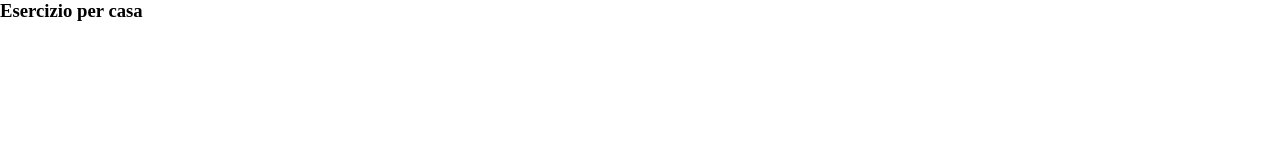
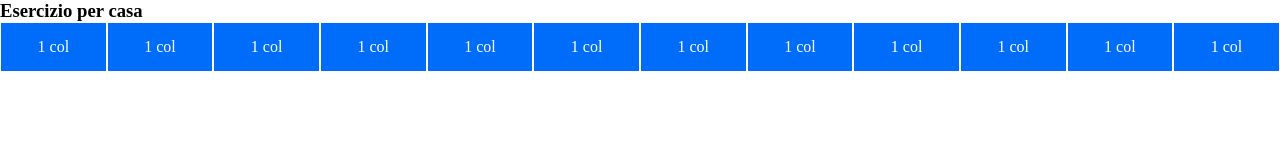
Before and after one commit to MarcoPorcaro1987/html-css-12bool, a plain HTML site: page index.html in a window 1280 px wide. Drawn offline with Linux system fonts and the light colour scheme.

Commit message:
Aggiunta riga 1

```diff
--- a/css/style.css
+++ b/css/style.css
@@ -3,3 +3,15 @@
 body {
     height: 100vh;
 }
+
+[class*="col-"] {
+
+}
+
+.box {
+    background-color: #006CFA;
+    border: 1px solid white;
+    text-align: center;
+    color: white;
+    padding: 15px;
+}
--- a/index.html
+++ b/index.html
@@ -12,9 +12,43 @@
         <div class="container">
             <h3>Esercizio per casa</h3>
             <div class="row">
-
+               <div class="col-1">
+                   <div class="box">1 col</div>
+                </div>
+                <div class="col-1">
+                    <div class="box">1 col</div>
+                 </div>
+                 <div class="col-1">
+                    <div class="box">1 col</div>
+                 </div>
+                 <div class="col-1">
+                    <div class="box">1 col</div>
+                 </div>
+                 <div class="col-1">
+                    <div class="box">1 col</div>
+                 </div>
+                 <div class="col-1">
+                    <div class="box">1 col</div>
+                 </div>
+                 <div class="col-1">
+                    <div class="box">1 col</div>
+                 </div>
+                 <div class="col-1">
+                    <div class="box">1 col</div>
+                 </div>
+                 <div class="col-1">
+                    <div class="box">1 col</div>
+                 </div>
+                 <div class="col-1">
+                    <div class="box">1 col</div>
+                 </div>
+                 <div class="col-1">
+                    <div class="box">1 col</div>
+                 </div>
+                 <div class="col-1">
+                    <div class="box">1 col</div>
+                 </div>
             </div>
-
         </div>
     </body>
 </html>
```
Also changed, not shown: css/12boolflex.css (+25 -24 lines).
